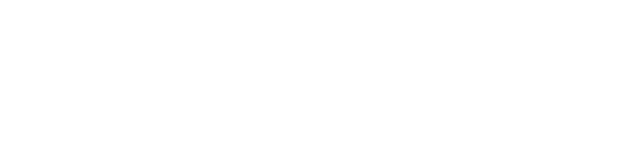
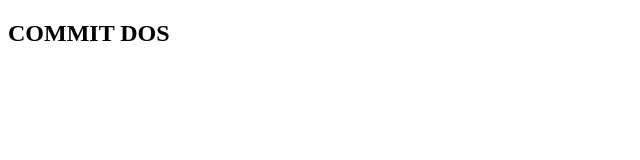
Before and after one commit to Inogamy/Javascript, a plain HTML site: page index.html in a window 1280 px wide. Shown: the whole page, without its empty margins (0-640 px from the left). Drawn offline with Linux system fonts and the light colour scheme.

Commit message:
agreamos un segundo commit

```diff
--- a/index.html
+++ b/index.html
@@ -8,5 +8,6 @@
 </head>
 <body>
     <script src="app.js"></script>
+    <h2>COMMIT DOS</h2>
 </body>
 </html>
```
Also changed, not shown: app.js (line endings or trailing spaces).
